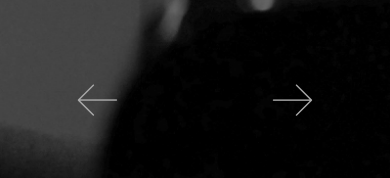
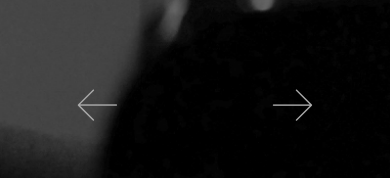
Before and after one commit to timrusin/justtheothershay, a React (Create React App) app: page / in a window 390 px wide. Shown: the part 520-698 px from the top of the page. Built offline with nearby package versions, Linux system fonts and the light colour scheme.

Commit message:
moved arrows down a touch on mobile

```diff
--- a/src/App.css
+++ b/src/App.css
@@ -1,10 +1,6 @@
-.home-page {
-  height: 100vh;
-}
-
 .bg-image {
-  width: 100vw;
-  height: 100vh;
+  width: 100%;
+  height: 100%;
   object-fit: cover;
   object-position: center;
 }
@@ -37,9 +33,7 @@
 .home-carousel{
   width: 100vw;
   height: 100vh;
-  background-size: cover;
 }
-
 
 .nav-arrows-container{
   position: relative;
@@ -62,7 +56,7 @@
 @media screen and (max-width: 1120px) {
    .nav-arrows-container{
     position: relative;
-    bottom: 250px;
+    bottom: 245px;
     display: flex;
   }
 }
--- a/src/App.js
+++ b/src/App.js
@@ -34,7 +34,7 @@ function App() {
 
   return (
     <div className='home-page'>
-      <div   className= 'home-carousel'>
+      <div className= 'home-carousel'>
         <Navbar />
           <img src={homePhotos[index].url} alt={homePhotos[index].alt} className='bg-image'></img>
             <div className='nav-arrows-container'>
```
Lines whose indentation alone changed are shown as unchanged.
